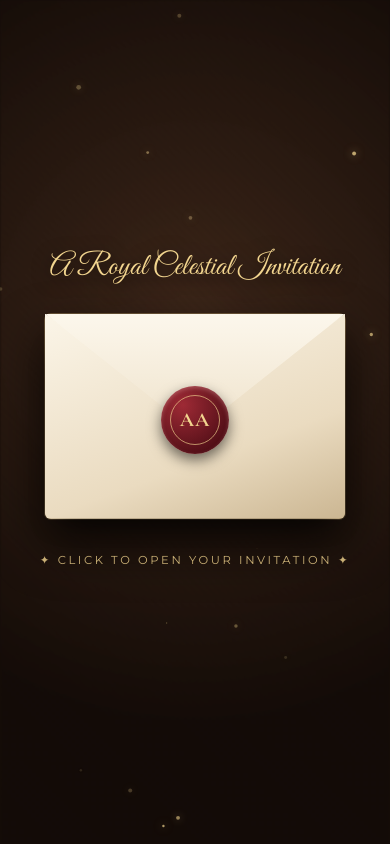
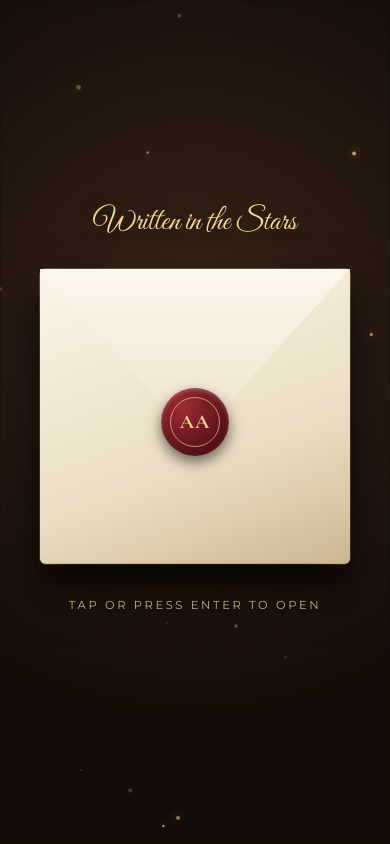
Before and after one commit to meeraravikumar68-coder/ace-awards-invitation, a plain HTML site: page index.html in a window 390 px wide. Drawn offline with nearby package versions, Linux system fonts and the light colour scheme.

Commit message:
Add files via upload

```diff
--- a/index.html
+++ b/index.html
@@ -4,52 +4,54 @@
   <meta charset="UTF-8" />
   <meta name="viewport" content="width=device-width, initial-scale=1.0" />
   <title>Ace Awards 2026 — Written in the Stars</title>
-
   <link rel="preconnect" href="https://fonts.googleapis.com" />
   <link rel="preconnect" href="https://fonts.gstatic.com" crossorigin />
   <link
-    href="https://fonts.googleapis.com/css2?family=Cormorant+Garamond:ital,wght@0,500;0,600;0,700;1,400;1,600&family=Great+Vibes&family=Montserrat:wght@300;400;500;600&display=swap"
+    href="https://fonts.googleapis.com/css2?family=Cormorant+Garamond:ital,wght@0,600;0,700;1,600&family=Great+Vibes&family=Montserrat:wght@400;500;600&display=swap"
     rel="stylesheet"
   />
   <link rel="stylesheet" href="style.css" />
 </head>
 <body>
+  <div class="velvet-backdrop" aria-hidden="true"></div>
   <canvas id="particles-canvas" aria-hidden="true"></canvas>
-  <div class="velvet-backdrop" aria-hidden="true"></div>
 
   <main class="scene">
-    <div class="stage">
-      <p class="top-calligraphy" id="top-heading">A Royal Celestial Invitation</p>
+    <section class="stage" aria-label="Interactive Invitation">
+      <p class="top-calligraphy">Written in the Stars</p>
 
       <div
+        id="envelope-wrapper"
         class="envelope-wrapper"
-        id="envelope-wrapper"
         role="button"
         tabindex="0"
-        aria-label="Click to open your invitation"
+        aria-label="Open Ace Awards 2026 invitation"
         aria-expanded="false"
       >
-        <div class="envelope" id="envelope">
-          <!-- Layer 1: Envelope Back -->
+        <div class="envelope">
           <div class="envelope-back"></div>
 
-          <!-- Layer 2: Invitation Card with Your Picture -->
-          <article class="invitation-card" id="invitation-card">
+          <article class="invitation-card" aria-label="Ace Awards 2026 Invitation Card">
             <img
-              src="assets/ace-awards-card.jpg"
+              id="card-artwork"
+              class="card-artwork"
+              src="./ASSETS/ace-awards-card.jpg"
               alt="Ace Awards 2026 Written in the Stars Invitation"
-              class="card-artwork"
             />
+            <div id="card-fallback" class="card-fallback">
+              <h1 class="fallback-title">Ace Awards 2026</h1>
+              <p class="fallback-sub">Written in the Stars</p>
+              <p class="fallback-note">
+                Make sure your image exists at:
+                <code>ASSETS/ace-awards-card.jpg</code>
+              </p>
+            </div>
           </article>
 
-          <!-- Layer 3: Front Envelope Pocket -->
           <div class="envelope-pocket"></div>
+          <div class="envelope-flap"></div>
 
-          <!-- Layer 4: Top 3D Rotating Flap -->
-          <div class="envelope-flap" id="envelope-flap"></div>
-
-          <!-- Layer 5: Burgundy Wax Seal -->
-          <div class="wax-seal" id="wax-seal" aria-hidden="true">
+          <div class="wax-seal" aria-hidden="true">
             <div class="seal-rim">
               <span class="monogram">AA</span>
             </div>
@@ -58,12 +60,12 @@
       </div>
 
       <div class="controls">
-        <p class="prompt-text" id="prompt-text">✦ Click to Open Your Invitation ✦</p>
-        <button class="reset-btn" id="reset-btn" type="button" hidden>
-          ↺ Close &amp; Seal Envelope
+        <p id="prompt-text" class="prompt-text">Tap or press Enter to open</p>
+        <button id="reset-btn" class="reset-btn" type="button" hidden>
+          Close Invitation
         </button>
       </div>
-    </div>
+    </section>
   </main>
 
   <script src="script.js"></script>
--- a/script.js
+++ b/script.js
@@ -7,27 +7,39 @@ document.addEventListener("DOMContentLoaded", () => {
   const cardFallback = document.getElementById("card-fallback");
 
   let isOpen = false;
+  let controlsTimer = null;
 
-  // If the image fails to load, show a helpful message instead of an empty card
+  function showFallback() {
+    if (cardArtwork) cardArtwork.style.display = "none";
+    if (cardFallback) cardFallback.classList.add("show");
+  }
+
   if (cardArtwork && cardFallback) {
-    cardArtwork.addEventListener("error", () => {
-      cardArtwork.style.display = "none";
-      cardFallback.classList.add("show");
-    });
+    if (cardArtwork.complete && cardArtwork.naturalWidth === 0) {
+      showFallback();
+    } else {
+      cardArtwork.addEventListener("error", showFallback);
+    }
   }
 
   function openInvitation() {
     if (isOpen) return;
     isOpen = true;
 
+    clearTimeout(controlsTimer);
+
     envelopeWrapper.classList.add("open");
     stage.classList.add("is-open");
     envelopeWrapper.setAttribute("aria-expanded", "true");
 
-    promptText.hidden = true;
-    setTimeout(() => {
+    if (promptText) promptText.hidden = true;
+    if (resetBtn) resetBtn.hidden = true;
+
+    controlsTimer = setTimeout(() => {
+      if (isOpen && resetBtn) {
         resetBtn.hidden = false;
-    }, 950);
+      }
+    }, 900);
   }
 
   function closeInvitation(event) {
@@ -35,37 +47,56 @@ document.addEventListener("DOMContentLoaded", () => {
     if (!isOpen) return;
     isOpen = false;
 
+    clearTimeout(controlsTimer);
+
     envelopeWrapper.classList.remove("open");
     stage.classList.remove("is-open");
     envelopeWrapper.setAttribute("aria-expanded", "false");
 
-    resetBtn.hidden = true;
-    setTimeout(() => {
+    if (resetBtn) resetBtn.hidden = true;
+
+    controlsTimer = setTimeout(() => {
+      if (!isOpen && promptText) {
         promptText.hidden = false;
-    }, 650);
+      }
+    }, 600);
   }
 
-  envelopeWrapper.addEventListener("click", openInvitation);
+  envelopeWrapper.addEventListener("click", () => {
+    if (!isOpen) openInvitation();
+  });
+
   envelopeWrapper.addEventListener("keydown", (e) => {
-    if (e.key === "Enter" || e.key === " ") {
+    if (!isOpen && (e.key === "Enter" || e.key === " ")) {
       e.preventDefault();
       openInvitation();
     }
   });
 
+  document.addEventListener("keydown", (e) => {
+    if (e.key === "Escape" && isOpen) {
+      closeInvitation();
+    }
+  });
+
+  if (resetBtn) {
     resetBtn.addEventListener("click", closeInvitation);
+  }
 
   /* Ambient Floating Gold Particles */
   const canvas = document.getElementById("particles-canvas");
-  const ctx = canvas.getContext("2d");
+  const ctx = canvas ? canvas.getContext("2d") : null;
+  const prefersReducedMotion = window.matchMedia("(prefers-reduced-motion: reduce)").matches;
   let particles = [];
 
   function resizeCanvas() {
+    if (!canvas) return;
     canvas.width = window.innerWidth;
     canvas.height = window.innerHeight;
   }
 
   function createParticles() {
+    if (!canvas) return;
     const count = Math.min(50, Math.floor((window.innerWidth * window.innerHeight) / 18000));
     particles = Array.from({ length: count }, () => ({
       x: Math.random() * canvas.width,
@@ -79,6 +110,7 @@ document.addEventListener("DOMContentLoaded", () => {
   }
 
   function animateParticles() {
+    if (!canvas || !ctx) return;
     ctx.clearRect(0, 0, canvas.width, canvas.height);
 
     particles.forEach((p) => {
@@ -100,15 +132,20 @@ document.addEventListener("DOMContentLoaded", () => {
       ctx.fill();
     });
 
+    if (!prefersReducedMotion) {
       requestAnimationFrame(animateParticles);
     }
+  }
 
+  if (canvas && ctx) {
     window.addEventListener("resize", () => {
       resizeCanvas();
       createParticles();
+      if (prefersReducedMotion) animateParticles();
     });
 
     resizeCanvas();
     createParticles();
     animateParticles();
+  }
 });
--- a/style.css
+++ b/style.css
@@ -63,7 +63,7 @@ body {
 
 .stage {
   width: 100%;
-  max-width: 440px;
+  max-width: 460px;
   display: flex;
   flex-direction: column;
   align-items: center;
@@ -84,15 +84,21 @@ body {
   pointer-events: none;
 }
 
-/* Envelope */
+/* Envelope sized so the card fits inside when closed */
 .envelope-wrapper {
   position: relative;
-  width: 340px;
-  height: 230px;
+  width: 360px;
+  height: 340px;
   perspective: 1400px;
   cursor: pointer;
   outline: none;
-  transition: transform 0.8s cubic-bezier(0.22, 1, 0.36, 1), opacity 0.6s ease;
+  transition: transform 0.85s cubic-bezier(0.22, 1, 0.36, 1), opacity 0.6s ease;
+}
+
+.envelope-wrapper:focus-visible {
+  outline: 2px solid var(--gold-bright);
+  outline-offset: 8px;
+  border-radius: 10px;
 }
 
 .envelope-wrapper:hover:not(.open) {
@@ -101,14 +107,7 @@ body {
 
 .envelope-wrapper.open {
   cursor: default;
-}
-
-/* Fade out the envelope base once the card pops out */
-.envelope-wrapper.open .envelope-back,
-.envelope-wrapper.open .envelope-pocket,
-.envelope-wrapper.open .envelope-flap {
-  opacity: 0;
-  transition: opacity 0.6s ease 0.55s, transform 0.9s cubic-bezier(0.4, 0, 0.2, 1);
+  transform: translateY(80px);
 }
 
 .envelope {
@@ -129,36 +128,32 @@ body {
     0 0 0 1px rgba(242, 213, 143, 0.3);
 }
 
-/* Card hidden inside envelope before opening */
+/* Invitation Card — tucked inside when closed, slides up cleanly when open */
 .invitation-card {
   position: absolute;
   left: 50%;
-  bottom: 10px;
-  z-index: 2;
-  width: 310px;
-  height: 180px;
+  bottom: 14px;
+  z-index: 3;
+  width: 316px;
+  height: 295px;
   overflow: hidden;
-  transform: translateX(-50%) translateY(0);
+  transform: translate(-50%, 0);
   border-radius: 8px;
-  background: #0b1334;
+  background: linear-gradient(170deg, #16255c 0%, #0e1842 50%, #060b24 100%);
   border: 1.5px solid var(--gold-main);
   box-shadow: 0 10px 25px rgba(0, 0, 0, 0.5);
-  transition: all 0.95s cubic-bezier(0.22, 1, 0.36, 1) 0.45s;
+  transition:
+    transform 0.95s cubic-bezier(0.22, 1, 0.36, 1) 0.35s,
+    box-shadow 0.95s ease 0.35s,
+    z-index 0s linear 0.65s;
 }
 
-/* Card centered cleanly on screen when open */
 .envelope-wrapper.open .invitation-card {
-  position: fixed;
-  top: 50%;
-  left: 50%;
-  bottom: auto;
-  z-index: 20;
-  width: min(360px, 90vw);
-  height: min(520px, 78vh);
-  transform: translate(-50%, -50%);
+  z-index: 6;
+  transform: translate(-50%, -78%);
   box-shadow:
-    0 28px 65px rgba(0, 0, 0, 0.85),
-    0 0 28px rgba(242, 213, 143, 0.25);
+    0 28px 65px rgba(0, 0, 0, 0.88),
+    0 0 28px rgba(242, 213, 143, 0.28);
 }
 
 .card-artwork {
@@ -166,6 +161,50 @@ body {
   height: 100%;
   object-fit: contain;
   display: block;
+}
+
+.card-fallback {
+  display: none;
+  height: 100%;
+  padding: 24px 18px;
+  flex-direction: column;
+  align-items: center;
+  justify-content: center;
+  gap: 10px;
+  text-align: center;
+}
+
+.card-fallback.show {
+  display: flex;
+}
+
+.fallback-title {
+  font-family: "Cormorant Garamond", serif;
+  font-size: 1.7rem;
+  font-weight: 700;
+  color: var(--gold-bright);
+}
+
+.fallback-sub {
+  font-family: "Cormorant Garamond", serif;
+  font-style: italic;
+  font-size: 1rem;
+  color: #ffffff;
+}
+
+.fallback-note {
+  font-size: 0.72rem;
+  line-height: 1.5;
+  color: rgba(242, 213, 143, 0.85);
+}
+
+.fallback-note code {
+  display: inline-block;
+  margin-top: 6px;
+  padding: 4px 8px;
+  border-radius: 4px;
+  background: rgba(0, 0, 0, 0.45);
+  color: #ffffff;
 }
 
 .envelope-pocket {
@@ -185,12 +224,17 @@ body {
   background: linear-gradient(180deg, #fcf7ec 0%, #e5d3b3 100%);
   clip-path: polygon(0 0, 100% 0, 50% 58%);
   transform-origin: top center;
-  transition: transform 0.9s cubic-bezier(0.4, 0, 0.2, 1), opacity 0.6s ease 0.55s;
+  backface-visibility: hidden;
+  -webkit-backface-visibility: hidden;
+  transition:
+    transform 0.85s cubic-bezier(0.4, 0, 0.2, 1),
+    opacity 0.5s ease 0.45s;
   pointer-events: none;
 }
 
 .envelope-wrapper.open .envelope-flap {
-  transform: rotateX(180deg);
+  transform: rotateX(175deg);
+  opacity: 0;
 }
 
 .wax-seal {
@@ -273,14 +317,19 @@ body {
   cursor: pointer;
 }
 
-@media (max-width: 400px) {
+.reset-btn[hidden],
+.prompt-text[hidden] {
+  display: none;
+}
+
+@media (max-width: 420px) {
   .envelope-wrapper {
-    width: 300px;
-    height: 205px;
+    width: 310px;
+    height: 295px;
   }
 
   .invitation-card {
-    width: 276px;
-    height: 165px;
+    width: 270px;
+    height: 255px;
   }
 }
```
Lines whose indentation alone changed are shown as unchanged.
